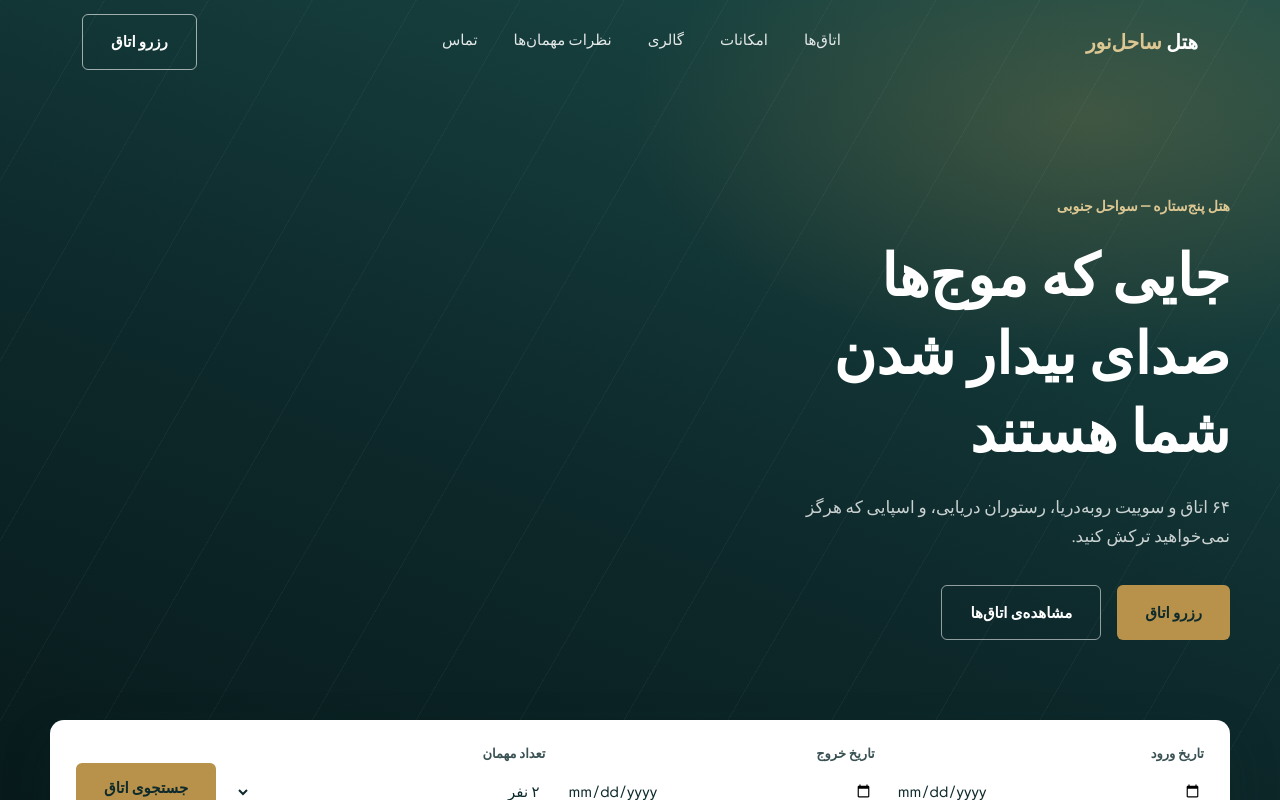
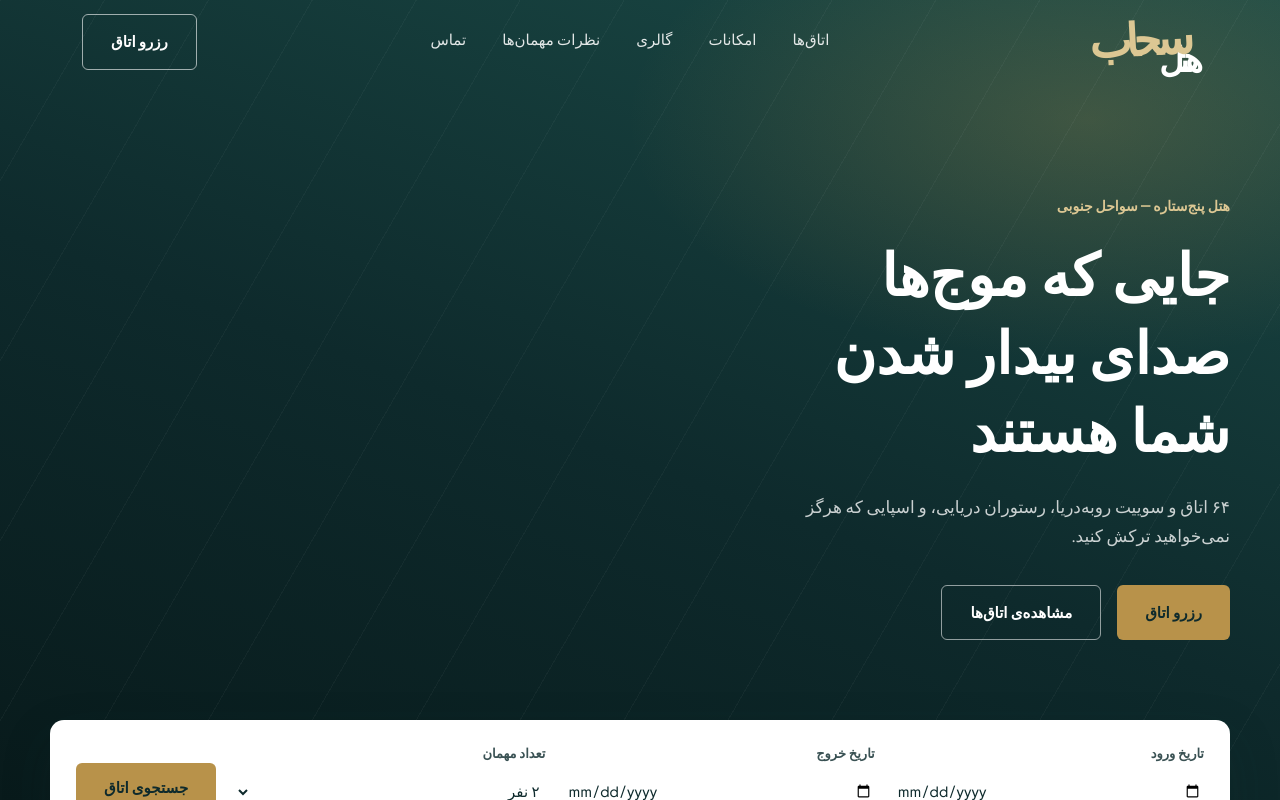
Before and after one commit to parsa501/hotel-practice, a plain HTML site: page index.html in a window 1280 px wide. Drawn offline with nearby package versions, Linux system fonts and the light colour scheme; files whose address does not match are found by name.

Commit message:
add image and edite index.html

```diff
--- a/css/style.css
+++ b/css/style.css
@@ -1,22 +1,23 @@
 @font-face {
   font-family: Trip;
-  src: url("../assest/font/TripSans-Regular.eot") format("eot"),
+  src:
+    url("../assest/font/TripSans-Regular.eot") format("eot"),
     url("../assest/font/TripSans-Regular.ttf") format("ttf"),
     url("../assest/font/TripSans-Regular.woff") format("woff"),
     url("../assest/font/TripSans-Regular.woff2") format("woff2");
 }
 
 :root {
-  --color-bg: #FAF7F2;
-  --color-ink: #0E2A2C;
-  --color-ink-soft: #3A5254;
-  --color-gold: #B8924A;
-  --color-gold-soft: #DCC793;
-  --color-teal-deep: #0E2A2C;
-  --color-teal-mid: #1B4B47;
-  --color-white: #FFFFFF;
+  --color-bg: #faf7f2;
+  --color-ink: #0e2a2c;
+  --color-ink-soft: #3a5254;
+  --color-gold: #b8924a;
+  --color-gold-soft: #dcc793;
+  --color-teal-deep: #0e2a2c;
+  --color-teal-mid: #1b4b47;
+  --color-white: #ffffff;
 
-  --font-base: 'Trip', sans-serif;
+  --font-base: "Trip", sans-serif;
 
   --header-height: 84px;
   --container-width: 1180px;
@@ -86,7 +87,11 @@ img {
   border-radius: var(--radius-sm);
   font-size: 15px;
   font-weight: 600;
-  transition: background var(--transition-base), color var(--transition-base), border-color var(--transition-base), transform var(--transition-base);
+  transition:
+    background var(--transition-base),
+    color var(--transition-base),
+    border-color var(--transition-base),
+    transform var(--transition-base);
   white-space: nowrap;
 }
 
@@ -112,12 +117,12 @@ img {
 
 .btn-ghost {
   color: var(--color-white);
-  border: 1.5px solid rgba(255,255,255,0.55);
+  border: 1.5px solid rgba(255, 255, 255, 0.55);
 }
 
 .btn-ghost:hover {
   border-color: var(--color-white);
-  background: rgba(255,255,255,0.1);
+  background: rgba(255, 255, 255, 0.1);
 }
 
 /* ===================================================
@@ -129,17 +134,20 @@ img {
   top: 0;
   right: 0;
   left: 0;
-  z-index: 100;
+  z-index: 1000;
   height: var(--header-height);
   display: flex;
   align-items: center;
-  transition: background var(--transition-base), box-shadow var(--transition-base), height var(--transition-base);
+  transition:
+    background var(--transition-base),
+    box-shadow var(--transition-base),
+    height var(--transition-base);
 }
 
 .site-header.scrolled {
-  background: rgba(250, 247, 242, 0.92);
+  background: rgba(218, 218, 218, 0.92);
   backdrop-filter: blur(8px);
-  box-shadow: 0 1px 0 rgba(14,42,44,0.08);
+  box-shadow: 0 1px 0 rgba(14, 42, 44, 0.08);
   height: 72px;
 }
 
@@ -154,8 +162,9 @@ img {
 }
 
 .logo {
-  font-size: 20px;
-  font-weight: 700;
+  font-size: 32px;
+  font-weight: bolder;
+  letter-spacing: -40px;
   color: var(--color-white);
   transition: color var(--transition-base);
 }
@@ -164,9 +173,42 @@ img {
   color: var(--color-ink);
 }
 
-.logo span {
+.logo {
+  position: relative;
+  display: block;
+  width: 135px;
+  height: 70px;
+}
+
+.logo-hotel {
+  position: absolute;
+  top: 24px;
+  right: 0;
+
+  z-index: 1;
+
+  color: var(--color-white);
+  font-size: 34px;
+  font-weight: 900;
+  letter-spacing: -5px;
+}
+
+.logo-sahab {
+  position: absolute;
+  top: -5px;
+  right: 10px;
+
+  z-index: 2;
+
   color: var(--color-gold-soft);
+  font-size: 45px;
+  font-weight: 900;
+  letter-spacing: -6px;
+
+  transform: rotate(-3deg);
 }
+
+
 
 .site-header.scrolled .logo span {
   color: var(--color-gold);
@@ -180,7 +222,7 @@ img {
 .main-nav a {
   font-size: 15px;
   font-weight: 500;
-  color: rgba(255,255,255,0.88);
+  color: rgba(255, 255, 255, 0.88);
   position: relative;
   padding-bottom: 4px;
   transition: color var(--transition-base);
@@ -191,7 +233,7 @@ img {
 }
 
 .main-nav a::after {
-  content: '';
+  content: "";
   position: absolute;
   right: 0;
   bottom: 0;
@@ -221,7 +263,7 @@ img {
 
 .header-actions .btn-outline {
   color: var(--color-white);
-  border-color: rgba(255,255,255,0.6);
+  border-color: rgba(255, 255, 255, 0.6);
 }
 
 .header-actions .btn-outline:hover {
@@ -255,7 +297,10 @@ img {
   height: 2px;
   background: var(--color-white);
   border-radius: 2px;
-  transition: background var(--transition-base), transform var(--transition-base), opacity var(--transition-base);
+  transition:
+    background var(--transition-base),
+    transform var(--transition-base),
+    opacity var(--transition-base);
 }
 
 .site-header.scrolled .menu-toggle span {
@@ -292,16 +337,30 @@ img {
   inset: 0;
   z-index: -1;
   background:
-    radial-gradient(ellipse 60% 50% at 85% 15%, rgba(184,146,74,0.25), transparent 60%),
-    linear-gradient(200deg, var(--color-teal-mid) 0%, var(--color-teal-deep) 55%, #081a1b 100%);
+    radial-gradient(
+      ellipse 60% 50% at 85% 15%,
+      rgba(184, 146, 74, 0.25),
+      transparent 60%
+    ),
+    linear-gradient(
+      200deg,
+      var(--color-teal-mid) 0%,
+      var(--color-teal-deep) 55%,
+      #081a1b 100%
+    );
 }
 
 .hero-bg::after {
-  content: '';
+  content: "";
   position: absolute;
   inset: 0;
-  background-image:
-    repeating-linear-gradient(120deg, rgba(255,255,255,0.035) 0px, rgba(255,255,255,0.035) 1px, transparent 1px, transparent 90px);
+  background-image: repeating-linear-gradient(
+    120deg,
+    rgba(255, 255, 255, 0.035) 0px,
+    rgba(255, 255, 255, 0.035) 1px,
+    transparent 1px,
+    transparent 90px
+  );
 }
 
 .hero-content {
@@ -328,7 +387,7 @@ img {
 
 .hero-subtitle {
   font-size: 17px;
-  color: rgba(255,255,255,0.78);
+  color: rgba(255, 255, 255, 0.78);
   max-width: 46ch;
   margin-bottom: 34px;
 }
@@ -350,7 +409,7 @@ img {
   margin: 0 auto;
   background: var(--color-white);
   border-radius: var(--radius-md);
-  box-shadow: 0 20px 50px rgba(14,42,44,0.18);
+  box-shadow: 0 20px 50px rgba(14, 42, 44, 0.18);
   padding: 22px 26px;
   display: flex;
   align-items: flex-end;
@@ -378,7 +437,7 @@ img {
   font-size: 15px;
   color: var(--color-ink);
   border: none;
-  border-bottom: 1.5px solid #E3DDD1;
+  border-bottom: 1.5px solid #e3ddd1;
   padding: 8px 2px;
   background: transparent;
   transition: border-color var(--transition-base);
@@ -409,7 +468,7 @@ img {
     background: var(--color-bg);
     padding: 12px 32px 24px;
     gap: 4px;
-    box-shadow: 0 12px 24px rgba(14,42,44,0.1);
+    box-shadow: 0 12px 24px rgba(14, 42, 44, 0.1);
     max-height: 0;
     overflow: hidden;
     transition: max-height var(--transition-base);
--- a/index.html
+++ b/index.html
@@ -11,15 +11,17 @@
 
     <link rel="stylesheet" href="css/style.css" />
 
-    <title>هتل ساحل‌نور</title>
+    <title>هتل سحاب</title>
   </head>
 
   <body>
     <!-- ===== Header ===== -->
     <header class="site-header" id="siteHeader">
       <div class="header-inner">
-        <a href="#" class="logo"> هتل <span>ساحل‌نور</span> </a>
-
+      <a href="#" class="logo">
+  <span class="logo-hotel">هتل</span>
+  <span class="logo-sahab">سحاب</span>
+</a>
         <nav class="main-nav" id="mainNav">
           <a href="#rooms">اتاق‌ها</a>
           <a href="#amenities">امکانات</a>
```
Also changed, not shown: 1 other file.
